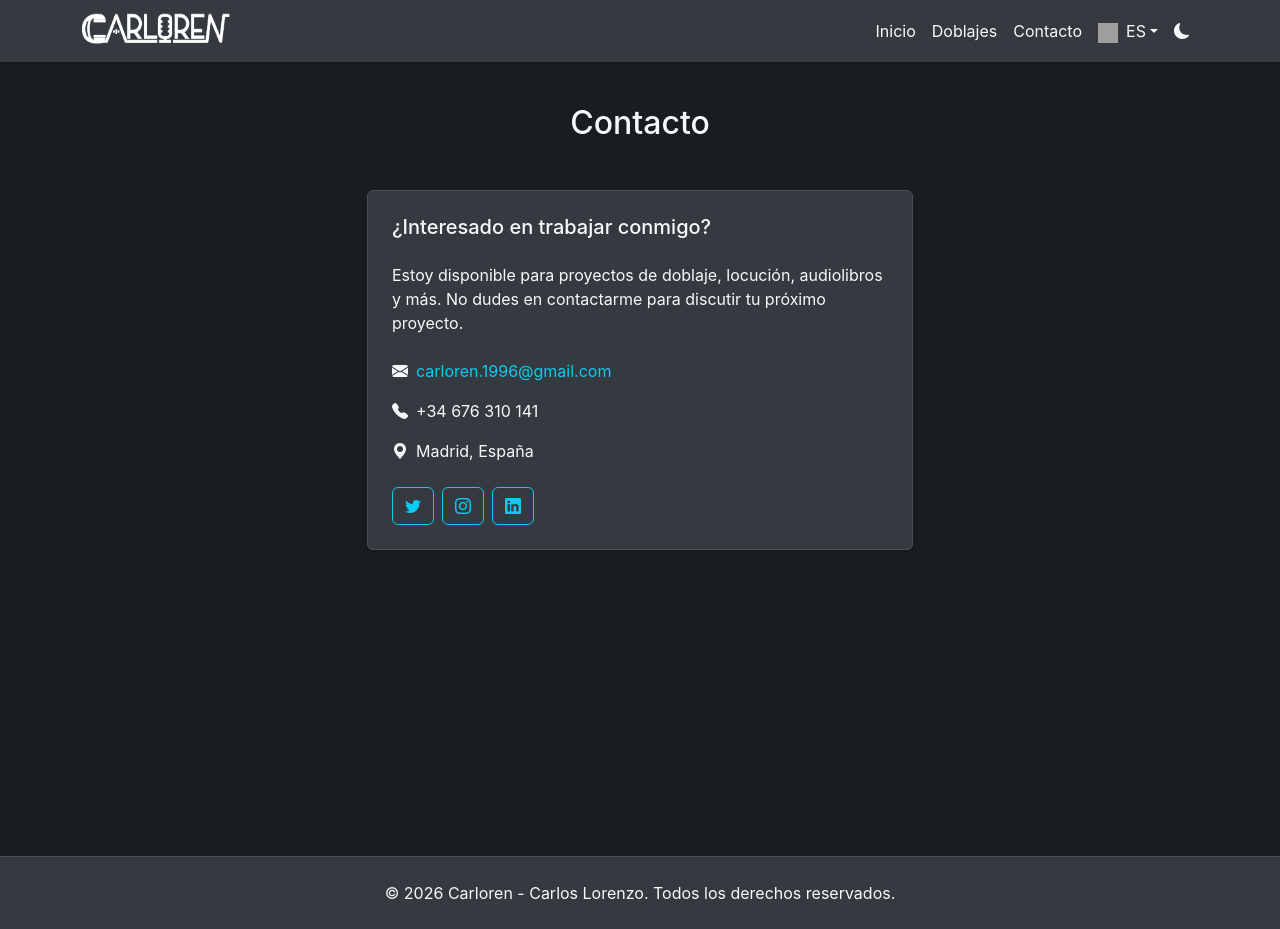
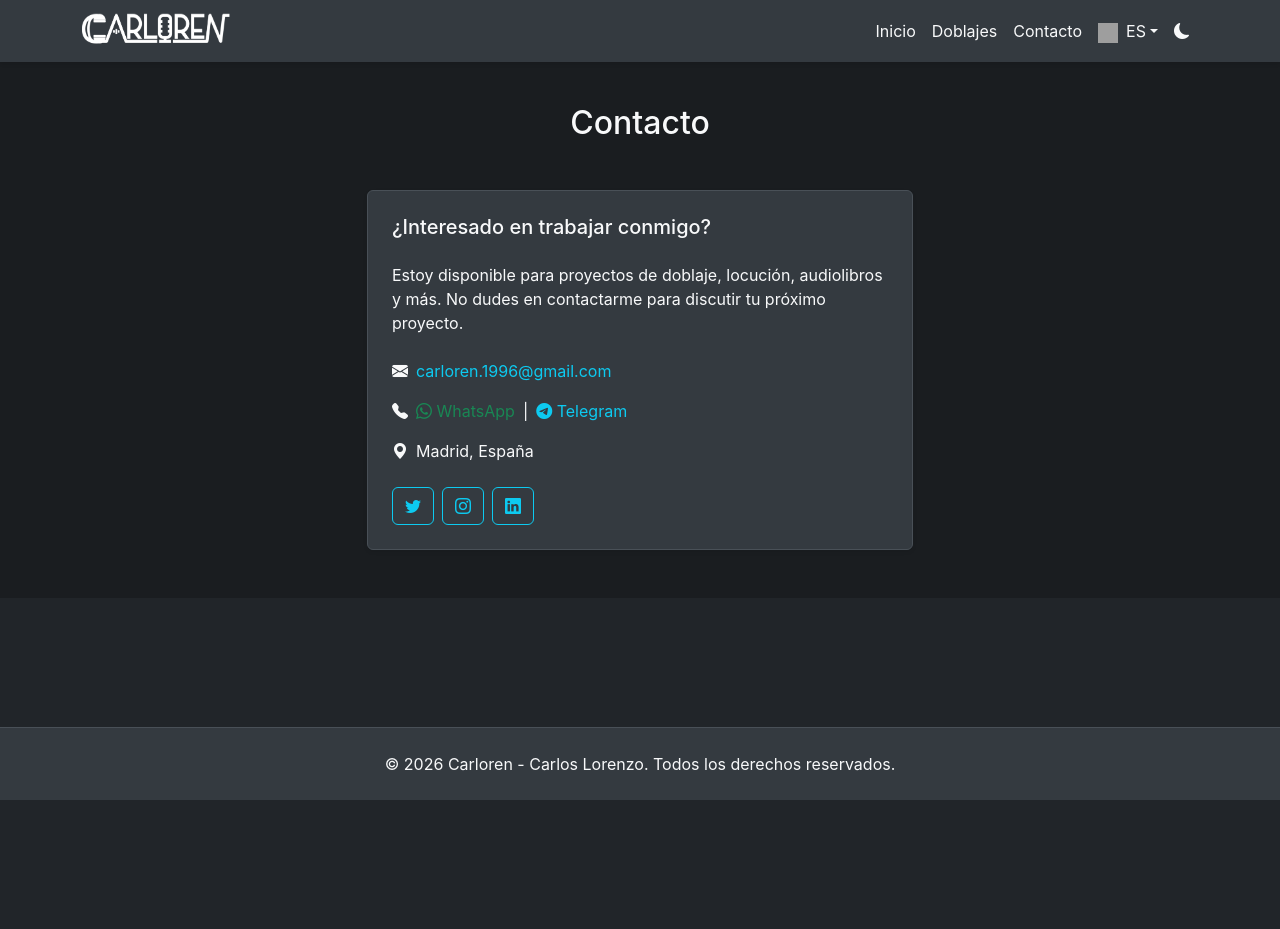
Before and after one commit to Carloren/carloren-website, a React (Vite) app in the folder frontend/: page /contacto in a window 1280 px wide. After the commit the page ends 800 px from the top, so only its background shows below. Built offline with nearby package versions, Linux system fonts and the light colour scheme; grey boxes are pictures that could not be loaded.

Commit message:
correcciones página contacto (quitar movimiento tarjeta, evitar overflow vacío) y ocultar teléfono

```diff
--- a/frontend/src/pages/Contacto.jsx
+++ b/frontend/src/pages/Contacto.jsx
@@ -2,12 +2,12 @@ import { t } from '../utils/translations.js';
 
 function Contacto({ language }) {
   return (
-    <section id="contacto" className="py-5 min-vh-100" style={{ marginTop: '56px' }}>
+    <section id="contacto" className="py-5" style={{ marginTop: '56px' }}>
       <div className="container">
         <h2 className="text-center mb-5">{t(language, 'contact.title')}</h2>
         <div className="row justify-content-center">
           <div className="col-lg-6">
-            <div className="card shadow-sm">
+            <div className="card shadow-sm" style={{transform: "translateY(0px)"}}>
               <div className="card-body p-4">
                 <h5 className="card-title mb-4">{t(language, 'contact.cardTitle')}</h5>
                 <p className="card-text mb-4">
@@ -16,11 +16,14 @@ function Contacto({ language }) {
                 <div className="contact-info">
                   <div className="mb-3">
                     <i className="bi bi-envelope-fill me-2"></i>
-                    <a href="mailto:carloren.1996@gmail.com">carloren.1996@gmail.com</a>
+                    <a href="mailto:carloren.1996@gmail.com" target="_blank">carloren.1996@gmail.com</a>
                   </div>
                   <div className="mb-3">
                     <i className="bi bi-telephone-fill me-2"></i>
-                    <span>+34 676 310 141</span>
+                    <a className='bi bi-whatsapp text-success' href="https://wa.link/sddaj4" target="_blank"> WhatsApp</a>
+                    <span className='mx-2'>|</span>
+                    <a className='bi bi-telegram text-info' href="https://t.me/carloren" target="_blank"> Telegram </a>
+                    {/* <span>+34 676 310 141</span> */}
                   </div>
                   <div className="mb-3">
                     <i className="bi bi-geo-alt-fill me-2"></i>
```
